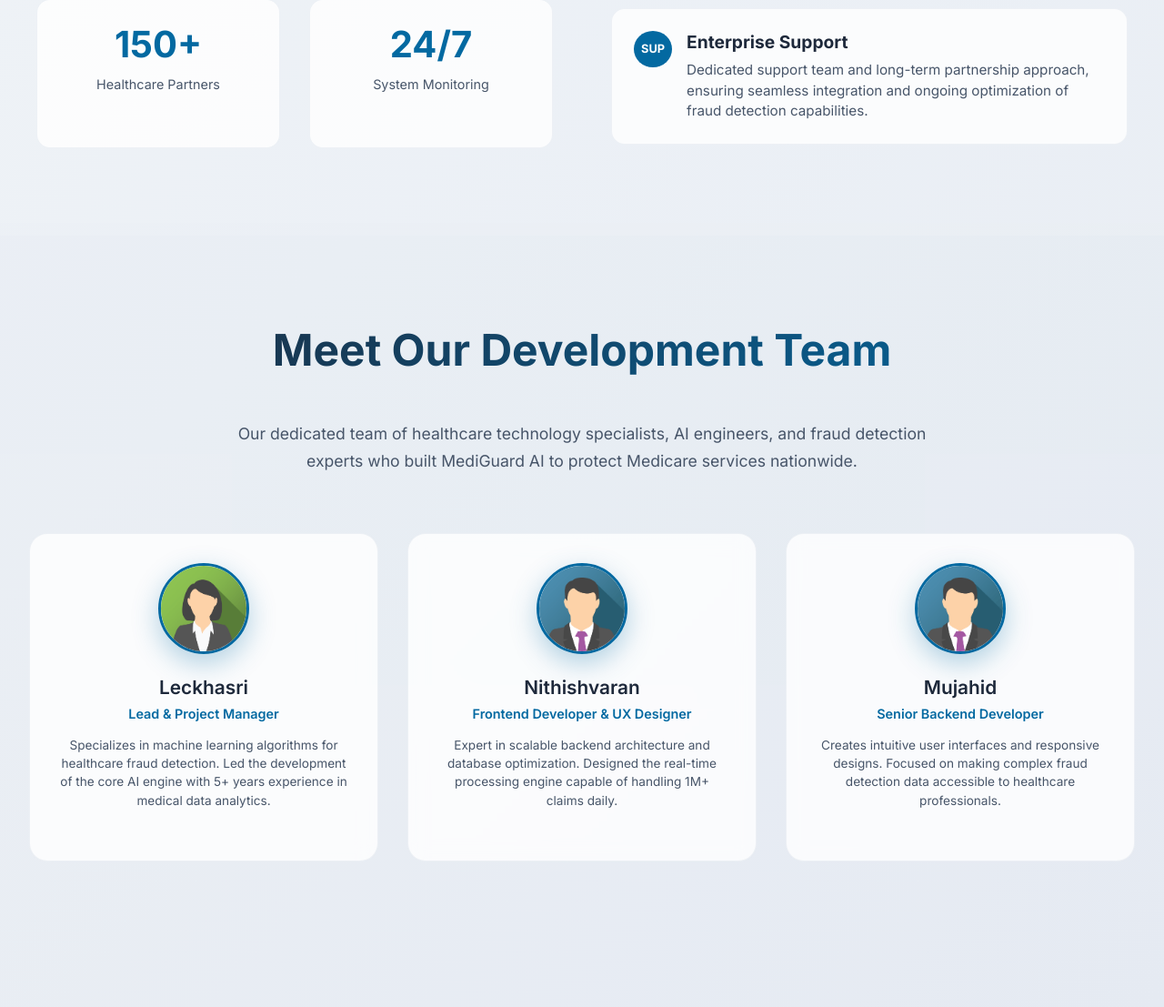
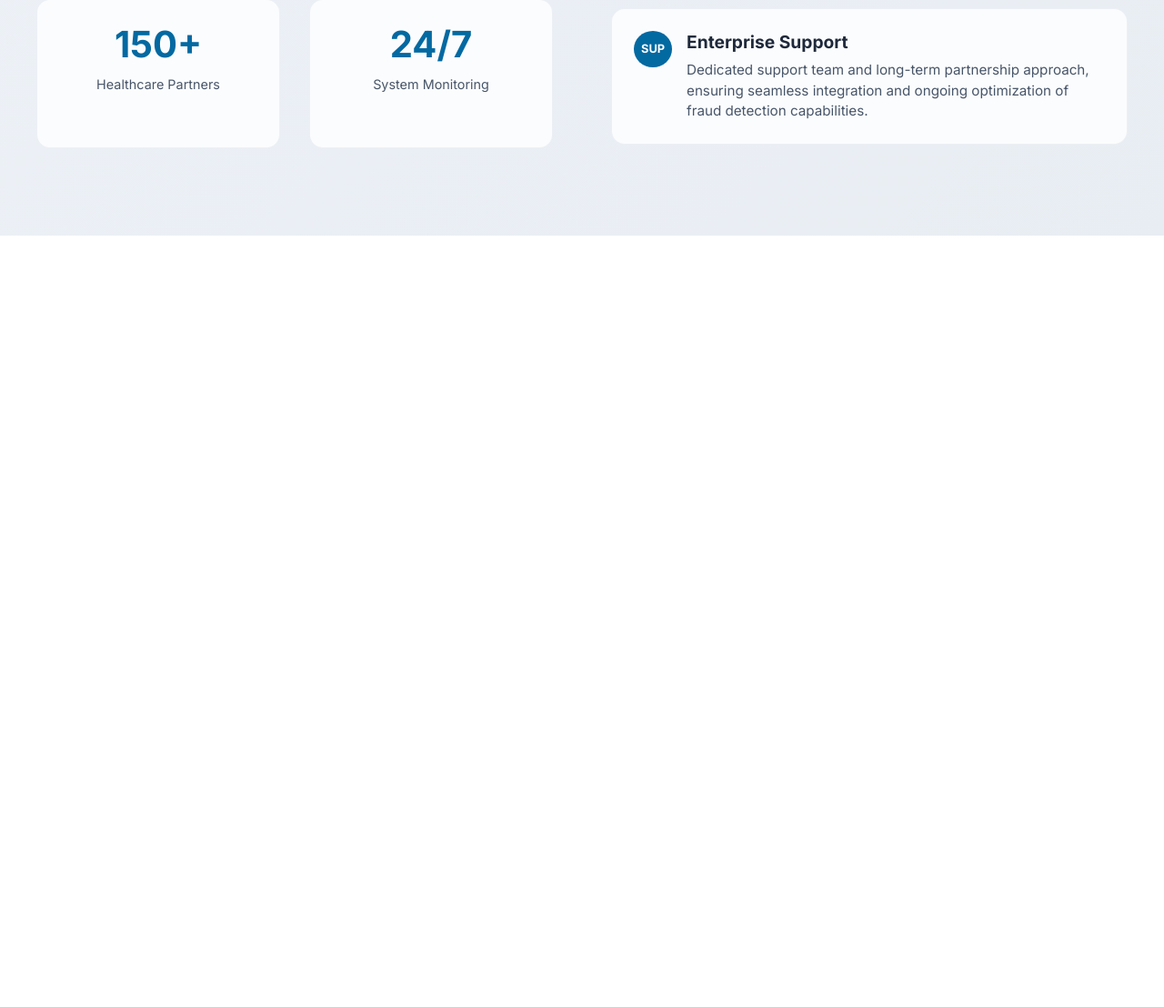
Before and after one commit to NithishVaran-S/Insurance-Fraud-Detection, a Flask app: page / in a window 1280 px wide. Shown: the part 2804-3911 px from the top of the page at 91% size. After the commit the page ends 3063 px from the top, so only its background shows below. Run offline with Flask 3, Linux system fonts and the light colour scheme.

Commit message:
Refactor home.html structure and content

```diff
--- a/FrontEnd/templates/home.html
+++ b/FrontEnd/templates/home.html
@@ -244,52 +244,6 @@
         </div>
     </section>
 
-    <!-- About Our Team Section -->
-    <section class="team-section" id="team">
-        <div class="container">
-            <h2 class="section-title">Meet Our Development Team</h2>
-            <p class="team-intro">Our dedicated team of healthcare technology specialists, AI engineers, and fraud detection experts who built MediGuard AI to protect Medicare services nationwide.</p>
-
-            <div class="team-grid">
-                <div class="team-member">
-                    <div class="member-avatar">
-                        <img src="{{ url_for('static', filename='assets/images/women.png') }}" alt="Leckhasri" class="avatar-img">
-                    </div>
-                    <div class="member-info">
-                        <h4>Leckhasri</h4>
-                        <p class="member-role">Lead & Project Manager</p>
-                        <p class="member-description">Specializes in machine learning algorithms for healthcare fraud detection. Led the development of the core AI engine with 5+ years experience in medical data analytics.</p>
-                    </div>
-                </div>
-
-                <div class="team-member">
-                    <div class="member-avatar">
-                        <img src="{{ url_for('static', filename='assets/images/men.png') }}" alt="Nithishvaran" class="avatar-img">
-                    </div>
-                    <div class="member-info">
-                        <h4>Nithishvaran</h4>
-                        <p class="member-role">Frontend Developer & UX Designer</p>
-                        <p class="member-description">Expert in scalable backend architecture and database optimization. Designed the real-time processing engine capable of handling 1M+ claims daily.</p>
-                    </div>
-                </div>
-
-                <div class="team-member">
-                    <div class="member-avatar">
-                        <img src="{{ url_for('static', filename='assets/images/men.png') }}" alt="Mujahid" class="avatar-img">
-                    </div>
-                    <div class="member-info">
-                        <h4>Mujahid</h4>
-                        <p class="member-role"> Senior Backend Developer</p>
-                        <p class="member-description">Creates intuitive user interfaces and responsive designs. Focused on making complex fraud detection data accessible to healthcare professionals.</p>
-
-                    </div>
-                </div>
-
-            </div>
-
-        </div>
-    </section>
-
     <script src="{{ url_for('static', filename='js/scripts.js') }}"></script>
 </body>
 </html>
```
